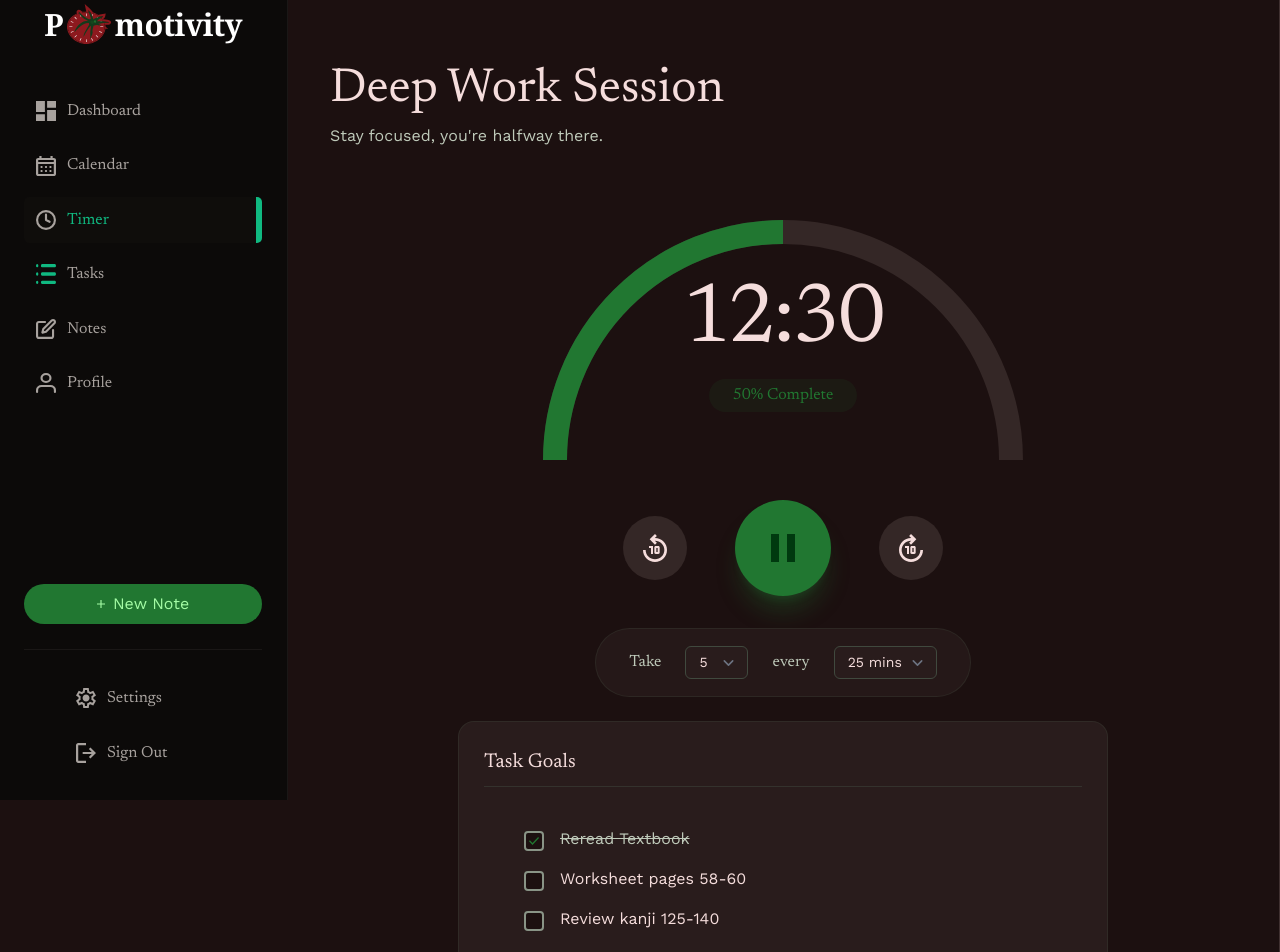
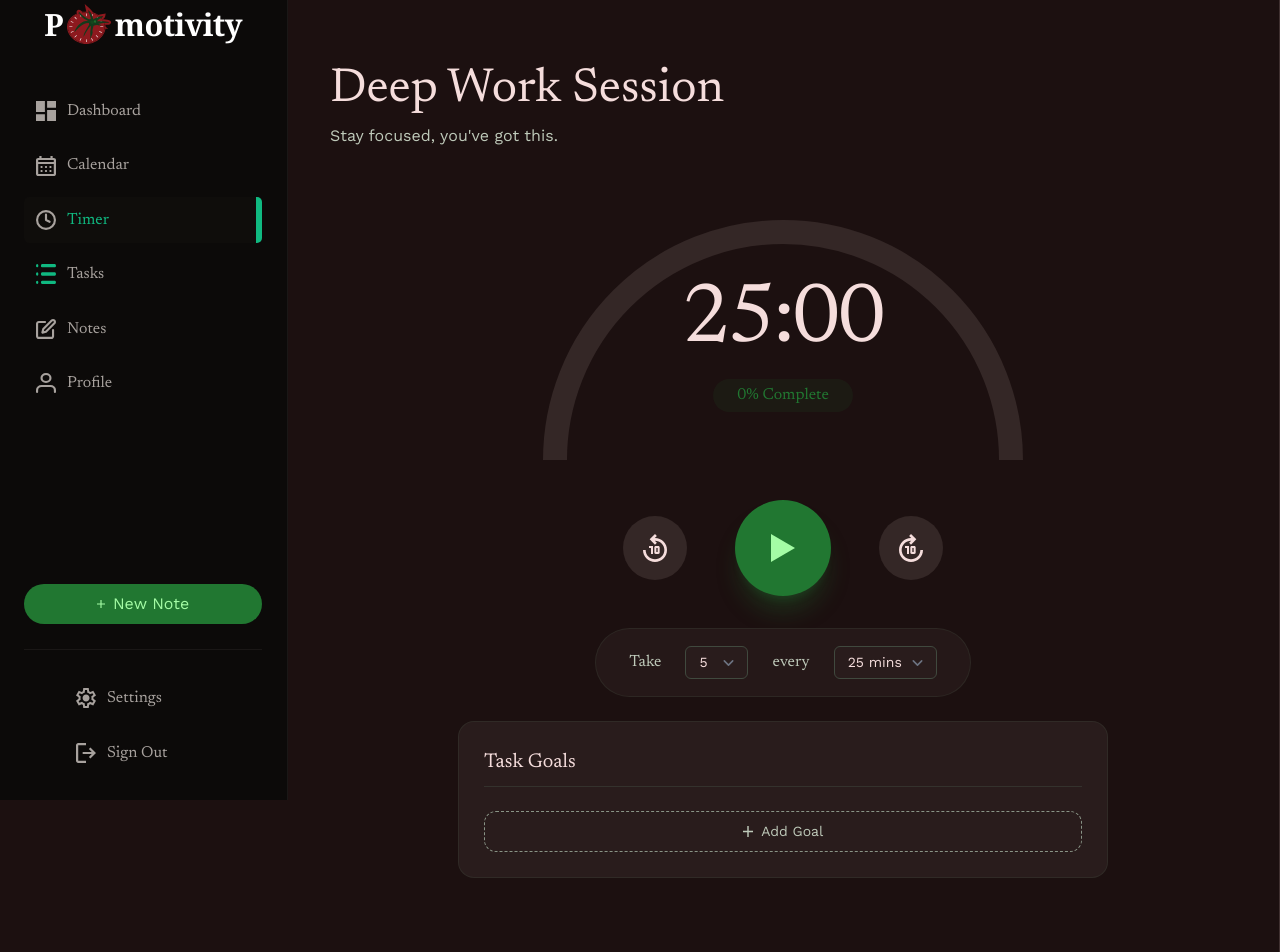
Before and after one commit to SP26CSCI342/final-projects-group-pomotivity, a React (Vite) app: page /timer in a window 1280 px wide. Shown: the top 952 px of the page. Built offline with nearby package versions, Linux system fonts and the light colour scheme; a web font is replaced by a local one.

Commit message:
Implement timer functionality

```diff
--- a/src/pages/timer/timer.jsx
+++ b/src/pages/timer/timer.jsx
@@ -1,24 +1,124 @@
+import { useState, useEffect, useRef } from 'react';
 import iconRewind from '../../assets/icon-timer-rewind.svg';
 import iconPause from '../../assets/icon-timer-pause.svg';
+import iconPlay from '../../assets/icon-play.svg';
 import iconForward from '../../assets/icon-timer-forward.svg';
 import iconChevronDown from '../../assets/icon-chevron-down.svg';
 import iconCheckDone from '../../assets/icon-check-done.svg';
-import iconCheckEmpty from '../../assets/icon-check-empty.svg';
 import iconPlusThin from '../../assets/icon-plus-thin.svg';
 import styles from './timer.module.css';
 
-const goals = [
-  { label: 'Reread Textbook', done: true },
-  { label: 'Worksheet pages 58-60', done: false },
-  { label: 'Review kanji 125-140', done: false },
-];
+function formatTime(seconds) {
+  const m = Math.floor(seconds / 60);
+  const s = seconds % 60;
+  return `${String(m).padStart(2, '0')}:${String(s).padStart(2, '0')}`;
+}
+
+function arcPath(progress) {
+  if (progress <= 0) return null;
+  if (progress >= 1) return 'M 12,240 A 228,228 0 0,1 468,240';
+  const angle = Math.PI * (1 - progress);
+  const x = (240 + 228 * Math.cos(angle)).toFixed(2);
+  const y = (240 - 228 * Math.sin(angle)).toFixed(2);
+  return `M 12,240 A 228,228 0 0,1 ${x},${y}`;
+}
 
 export default function Timer() {
+  const [sessionMins, setSessionMins] = useState(25);
+  const [breakMins, setBreakMins] = useState(5);
+  const [phase, setPhase] = useState('work');
+  const [totalSeconds, setTotalSeconds] = useState(25 * 60);
+  const [secondsLeft, setSecondsLeft] = useState(25 * 60);
+  const [isRunning, setIsRunning] = useState(false);
+  const [goals, setGoals] = useState([]);
+  const [isAddingGoal, setIsAddingGoal] = useState(false);
+  const [newGoalText, setNewGoalText] = useState('');
+  const addInputRef = useRef(null);
+  const nextGoalId = useRef(0);
+
+  useEffect(() => {
+    if (!isRunning || secondsLeft <= 0) return;
+    const id = setTimeout(() => {
+      if (secondsLeft === 1) {
+        const nextPhase = phase === 'work' ? 'break' : 'work';
+        const nextSecs = nextPhase === 'work' ? sessionMins * 60 : breakMins * 60;
+        setPhase(nextPhase);
+        setTotalSeconds(nextSecs);
+        setSecondsLeft(nextSecs);
+        setIsRunning(false);
+      } else {
+        setSecondsLeft(s => s - 1);
+      }
+    }, 1000);
+    return () => clearTimeout(id);
+  }, [isRunning, secondsLeft, phase, sessionMins, breakMins]);
+
+  useEffect(() => {
+    if (isAddingGoal) addInputRef.current?.focus();
+  }, [isAddingGoal]);
+
+  function handleRewind() {
+    setSecondsLeft(totalSeconds);
+    setIsRunning(false);
+  }
+
+  function handleForward() {
+    const nextPhase = phase === 'work' ? 'break' : 'work';
+    const nextSecs = nextPhase === 'work' ? sessionMins * 60 : breakMins * 60;
+    setPhase(nextPhase);
+    setTotalSeconds(nextSecs);
+    setSecondsLeft(nextSecs);
+    setIsRunning(false);
+  }
+
+  function handleSessionChange(e) {
+    const mins = Number(e.target.value);
+    setSessionMins(mins);
+    if (phase === 'work') {
+      setSecondsLeft(mins * 60);
+      setTotalSeconds(mins * 60);
+      setIsRunning(false);
+    }
+  }
+
+  function handleBreakChange(e) {
+    const mins = Number(e.target.value);
+    setBreakMins(mins);
+    if (phase === 'break') {
+      setSecondsLeft(mins * 60);
+      setTotalSeconds(mins * 60);
+      setIsRunning(false);
+    }
+  }
+
+  function toggleGoal(id) {
+    setGoals(gs => gs.map(g => g.id === id ? { ...g, done: !g.done } : g));
+  }
+
+  function commitGoal() {
+    const text = newGoalText.trim();
+    if (text) {
+      setGoals(gs => [...gs, { id: nextGoalId.current++, label: text, done: false }]);
+    }
+    setNewGoalText('');
+    setIsAddingGoal(false);
+  }
+
+  const progress = totalSeconds > 0 ? (totalSeconds - secondsLeft) / totalSeconds : 0;
+  const progressPath = arcPath(progress);
+  const percent = Math.round(progress * 100);
+
   return (
     <section className={styles.timer}>
       <header className={styles.header}>
-        <h2 className={styles.heading}>Deep Work Session</h2>
-        <p className={styles.subheading}>Stay focused, you're halfway there.</p>
+        <h2 className={styles.heading}>
+          {phase === 'work' ? 'Deep Work Session' : 'Break Time'}
+        </h2>
+        <p className={styles.subheading}>
+          {phase === 'work'
+            ? "Stay focused, you've got this."
+            : "Take a breather, you've earned it."}
+        </p>
       </header>
 
       <div className={styles.body}>
@@ -32,32 +132,35 @@ export default function Timer() {
                 fill="none"
                 strokeLinecap="butt"
               />
+              {progressPath && (
                 <path
-                d="M 12,240 A 228,228 0 0,1 240,12"
+                  d={progressPath}
                   stroke="#217731"
                   strokeWidth="24"
                   fill="none"
                   strokeLinecap="butt"
                 />
+              )}
             </svg>
             <div className={styles.arcCenter}>
-              <span className={styles.arcTime}>12:30</span>
-              <span className={styles.arcPill}>50% Complete</span>
+              <span className={styles.arcTime}>{formatTime(secondsLeft)}</span>
+              <span className={styles.arcPill}>{percent}% Complete</span>
             </div>
           </div>
 
           <div className={styles.controls}>
-            <button type="button" className={styles.ctrl} aria-label="Rewind">
+            <button type="button" className={styles.ctrl} aria-label="Rewind" onClick={handleRewind}>
               <img src={iconRewind} alt="" className={styles.ctrlIcon} />
             </button>
             <button
               type="button"
               className={`${styles.ctrl} ${styles.ctrlPlay}`}
-              aria-label="Pause"
+              aria-label={isRunning ? 'Pause' : 'Play'}
+              onClick={() => setIsRunning(r => !r)}
             >
-              <img src={iconPause} alt="" className={styles.ctrlIcon} />
+              <img src={isRunning ? iconPause : iconPlay} alt="" className={styles.ctrlIcon} />
             </button>
-            <button type="button" className={styles.ctrl} aria-label="Forward">
+            <button type="button" className={styles.ctrl} aria-label="Skip" onClick={handleForward}>
               <img src={iconForward} alt="" className={styles.ctrlIcon} />
             </button>
           </div>
@@ -65,7 +168,7 @@ export default function Timer() {
           <div className={styles.cadence}>
             <span className={styles.cadenceLabel}>Take</span>
             <span className={styles.cadenceSelectWrap}>
-              <select className={styles.cadenceSelect} defaultValue="5">
+              <select className={styles.cadenceSelect} value={breakMins} onChange={handleBreakChange}>
                 <option value="3">3</option>
                 <option value="5">5</option>
                 <option value="10">10</option>
@@ -74,7 +177,7 @@ export default function Timer() {
             </span>
             <span className={styles.cadenceLabel}>every</span>
             <span className={styles.cadenceSelectWrap}>
-              <select className={styles.cadenceSelect} defaultValue="25">
+              <select className={styles.cadenceSelect} value={sessionMins} onChange={handleSessionChange}>
                 <option value="15">15 mins</option>
                 <option value="25">25 mins</option>
                 <option value="50">50 mins</option>
@@ -87,39 +190,48 @@ export default function Timer() {
             <header className={styles.goalsHeader}>
               <h3 className={styles.goalsTitle}>Task Goals</h3>
             </header>
+            {goals.length > 0 && (
               <ul className={styles.goalList}>
-              {goals.map((goal) => (
-                <li key={goal.label} className={styles.goalItem}>
+                {goals.map(goal => (
+                  <li key={goal.id} className={styles.goalItem}>
                     <button
                       type="button"
                       className={styles.checkbox}
                       aria-pressed={goal.done}
                       aria-label={`Toggle ${goal.label}`}
+                      onClick={() => toggleGoal(goal.id)}
                     >
                       {goal.done && (
                         <img src={iconCheckDone} alt="" className={styles.checkboxIcon} />
                       )}
-                    {!goal.done && (
-                      <img
-                        src={iconCheckEmpty}
-                        alt=""
-                        className={styles.checkboxIcon}
-                        style={{ visibility: 'hidden' }}
-                      />
-                    )}
                     </button>
-                  <span
-                    className={`${styles.goalLabel} ${goal.done ? styles.goalLabelDone : ''}`}
-                  >
+                    <span className={`${styles.goalLabel} ${goal.done ? styles.goalLabelDone : ''}`}>
                       {goal.label}
                     </span>
                   </li>
                 ))}
               </ul>
-            <button type="button" className={styles.addGoal}>
+            )}
+            {isAddingGoal ? (
+              <form
+                className={styles.addGoalForm}
+                onSubmit={e => { e.preventDefault(); commitGoal(); }}
+              >
+                <input
+                  ref={addInputRef}
+                  className={styles.addGoalInput}
+                  value={newGoalText}
+                  onChange={e => setNewGoalText(e.target.value)}
+                  onBlur={commitGoal}
+                  placeholder="Enter goal..."
+                />
+              </form>
+            ) : (
+              <button type="button" className={styles.addGoal} onClick={() => setIsAddingGoal(true)}>
                 <img src={iconPlusThin} alt="" className={styles.addGoalIcon} />
                 <span>Add Goal</span>
               </button>
+            )}
           </section>
         </div>
       </div>
--- a/src/pages/timer/timer.module.css
+++ b/src/pages/timer/timer.module.css
@@ -299,3 +299,26 @@
   height: 10.5px;
   display: block;
 }
+
+.addGoalForm {
+  width: 100%;
+}
+
+.addGoalInput {
+  width: 100%;
+  border: 1px dashed var(--color-accent-green);
+  border-radius: var(--radius-card);
+  padding: 11px 16px;
+  background-color: transparent;
+  font-family: var(--font-body);
+  font-weight: 400;
+  font-size: 14px;
+  line-height: 16.8px;
+  color: var(--color-text);
+  outline: none;
+  box-sizing: border-box;
+}
+
+.addGoalInput::placeholder {
+  color: var(--color-text-muted);
+}
```
Lines whose indentation alone changed are shown as unchanged.
